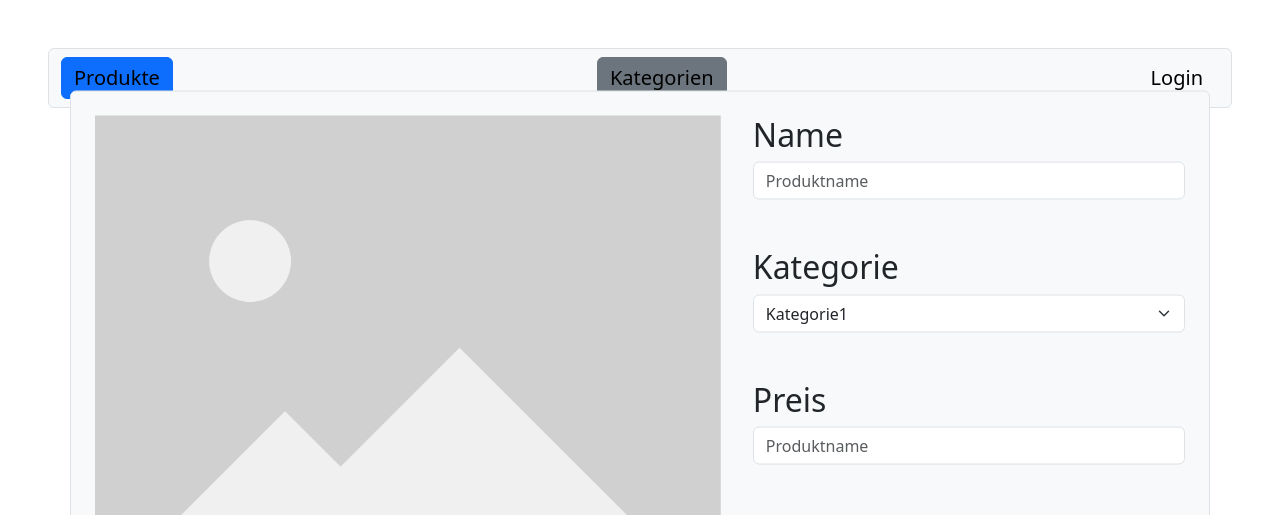
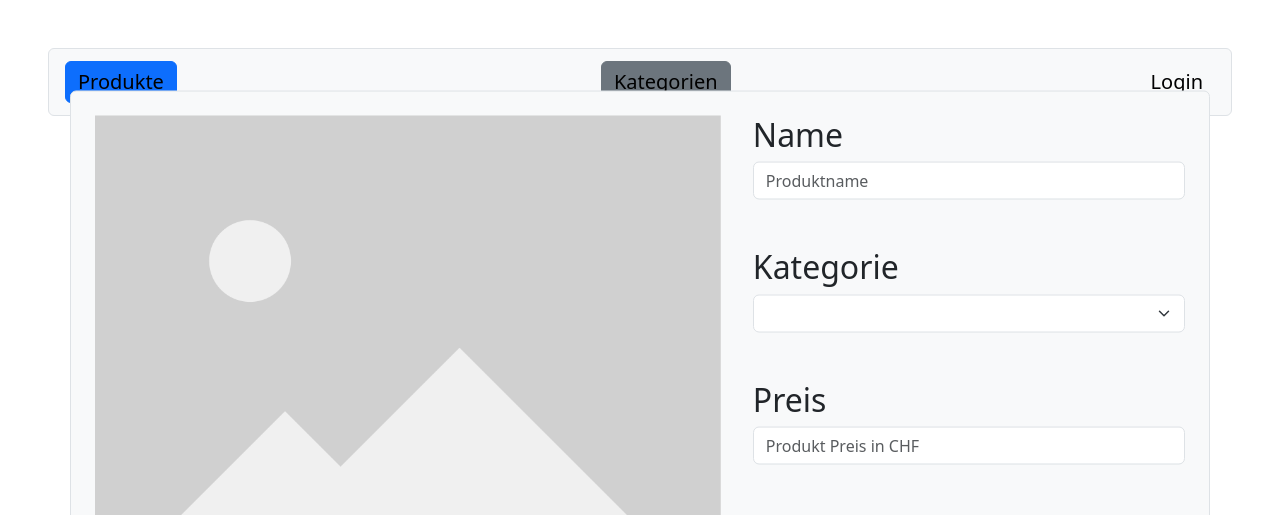
Before and after one commit to mcruguda/LB-UK294, a plain HTML site: page OnlineShop/newproduct.html in a window 1280 px wide. Shown: the top 515 px of the page. Drawn offline with nearby package versions, Linux system fonts and the light colour scheme.

Commit message:
Margin to nav
Added a margin to the buttons in navigation to look better on smaller screens

```diff
--- a/OnlineShop/newproduct.html
+++ b/OnlineShop/newproduct.html
@@ -10,8 +10,8 @@
     <body>
         <nav class="navbar m-5 bg-body-tertiary rounded border">
             <div class="container-fluid">
-              <a class="navbar-brand btn btn-primary" role="button" href="/products">Produkte</a>
-              <a class="navbar-brand btn btn-secondary" role="button" href="/category">Kategorien</a>
+              <a class="navbar-brand btn btn-primary m-1" role="button" href="/products">Produkte</a>
+              <a class="navbar-brand btn btn-secondary m-1" role="button" href="/category">Kategorien</a>
               <a class="navbar-brand" href="/login" id="login-btn">Login</a>
               <a class="navbar-brand d-none" id="logout-btn" href="/products">Logout</a>
             </div>
@@ -27,13 +27,9 @@
                     <input type="text" class="form-control mb-5" id="product-name" placeholder="Produktname">
                     <h2>Kategorie</h2>
                     <select class="form-select mb-5" aria-label="Default select example" id="product-category">
-                        <option value="1" selected>Kategorie1</option>
-                        <option value="2">Kategorie2</option>
-                        <option value="3">Kategorie3</option>
-                        <option value="4">Kategorie4</option>
                     </select>
                     <h2>Preis</h2>
-                    <input type="text" class="form-control" id="product-price" placeholder="Produktname">
+                    <input type="text" class="form-control" id="product-price" placeholder="Produkt Preis in CHF">
                 </div>
             </div>
             <div class="d-flex flex-row mt-2 justify-content-end gap-5">
```
Also changed, not shown: OnlineShop/category.html (+2 -2 lines), OnlineShop/editcategory.html (+2 -2 lines), OnlineShop/editproduct.html (+2 -6 lines), OnlineShop/index.html (+2 -2 lines), OnlineShop/inspectproduct.html (+2 -2 lines), OnlineShop/newcategory.html (+2 -2 lines).
